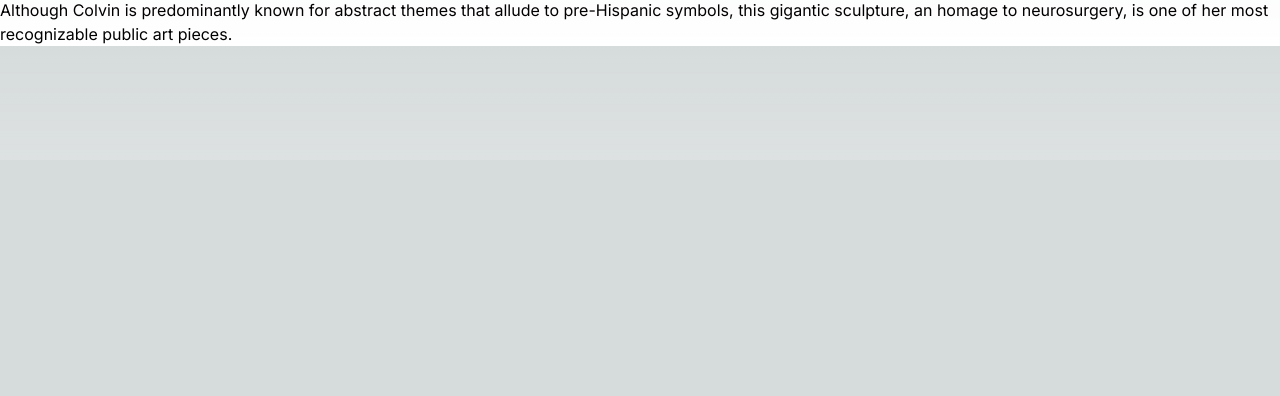
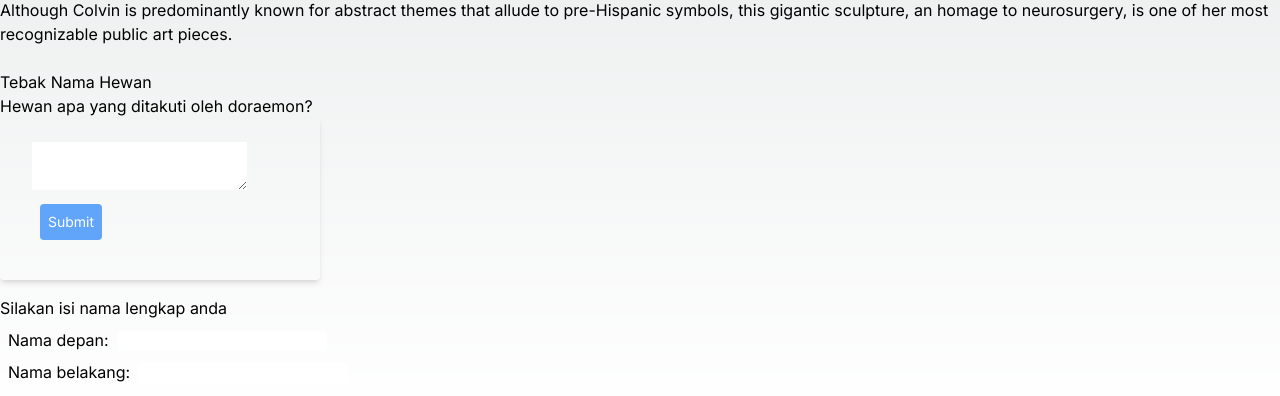
Before and after one commit to maulidhwuls/04-event-dan-state, a Next.js app: page / in a window 1280 px wide. Shown: the part 640-1036 px from the top of the page. Before the commit the page ends 800 px from the top, so only its background shows below. Built offline with nearby package versions, Linux system fonts and the light colour scheme.

Commit message:
Praktikum 5

```diff
--- a/src/app/page.tsx
+++ b/src/app/page.tsx
@@ -1,5 +1,6 @@
 "use client";
 import Tombol_1, { Tombol_2, Tombol_3 } from "@/components/button";
+import Form, { Form_2 } from "@/components/form";
 import Gallery from "@/components/gallery";
 
 export default function Home(){
@@ -18,6 +19,9 @@ export default function Home(){
     </div>
     <br></br>
     <Gallery/>
+    <br></br>
+    <Form/>
+    <Form_2/>
     </>
   )
 }
--- /dev/null
+++ b/src/components/form.tsx
@@ -0,0 +1,91 @@
+import exp from "constants";
+import { useState } from "react";
+
+export default function Form(){
+    const [jawaban, setJawaban] = useState('');
+    const [error, setError] = useState(null);
+    const [status, setStatus] = useState('typing');
+
+    if (status === 'success'){
+        return <h1>Yay, jawaban benar !! </h1>
+    }
+
+    async function handleSubmit(e: { preventDefault: () => void; }) {
+        e.preventDefault();
+        setStatus('submitting');
+        try{
+            await submitForm(jawaban);
+            setStatus('success');
+        }   catch (err){
+            setStatus('typing');
+            setError(err);
+        }
+
+    }
+
+    function handleTextareaChange(e){
+        setJawaban(e.target.value);
+    }
+
+    return(
+        <>
+        <div className="w-full max-w-xs">
+            <h2> Tebak Nama Hewan </h2>
+            <p> Hewan apa yang ditakuti oleh doraemon?</p>
+            <form className="shadow-md rounded px-8 pt-6 pb-8 mb-4 text-black border-gray-400"
+            onSubmit={handleSubmit}>
+            <textarea
+                value={jawaban}
+                onChange={handleTextareaChange}
+                disabled={status === 'submitting'}
+            />
+            <br />
+            <button
+                className="bg-blue-400 p-2 m-2 rounded text-sm text-white"
+                disabled={jawaban.length === 0 || status === 'submitting'}>
+                Submit
+            </button>
+            {error !== null && <p className="Error text-red-500 text-sm">{error.message}</p>}
+            </form>
+
+        </div>
+        </>
+    );
+}
+
+export function Form_2(){
+    const [firstName, setFirstName] = useState('');
+    const [lastName, setLastName] = useState('');
+
+    const fullname = firstName + ' ' + lastName;
+
+    function handleFirstNameChange(e) {
+        setFirstName(e.target.value);
+    }
+
+    function handleLastNameChange(e){
+        setLastName(e.target.value);
+    }
+
+    return(
+        <>
+        <h2>Silakan isi nama lengkap anda</h2>
+        <label className="block w-full m-2">
+            Nama depan:
+            <input className="text-sm text-black ml-2 rounded"
+            value={firstName}
+            onChange={handleFirstNameChange}
+            />
+        </label>
+
+        <label className="block w-full m-2">
+            Nama belakang:
+            <input className="text-sm text-black ml-2 rounded"
+            value={lastName}
+            onChange={handleLastNameChange}
+            />
+        </label>
+        <p>Nama lengkap anda adalah : <b className="text-blue-600">{fullname}</b></p>
+        </>
+    );
+}
```
Also changed, not shown: assets-report/W04-5.png (added), 1 other file (tests, documents, lock files or other folders).
